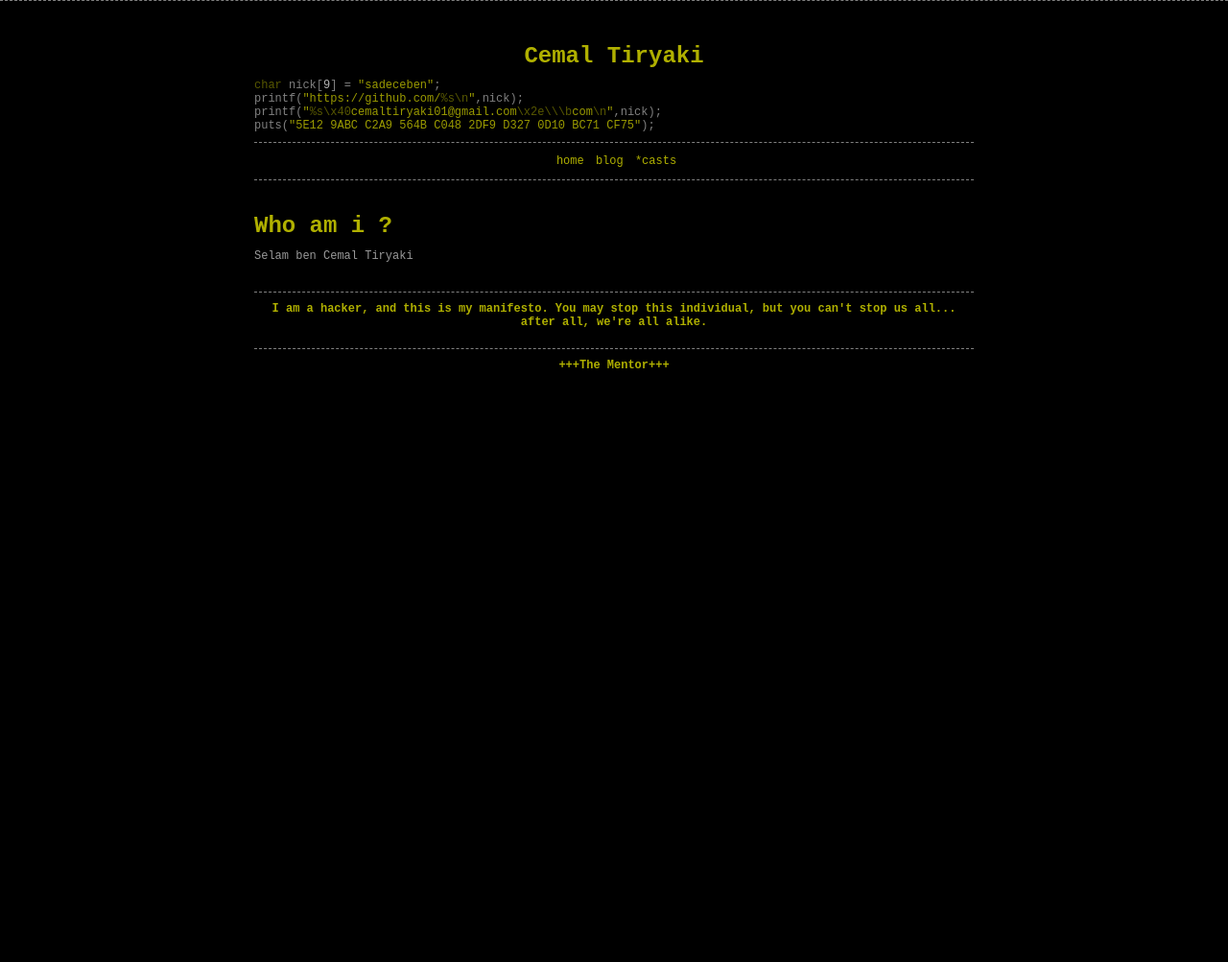
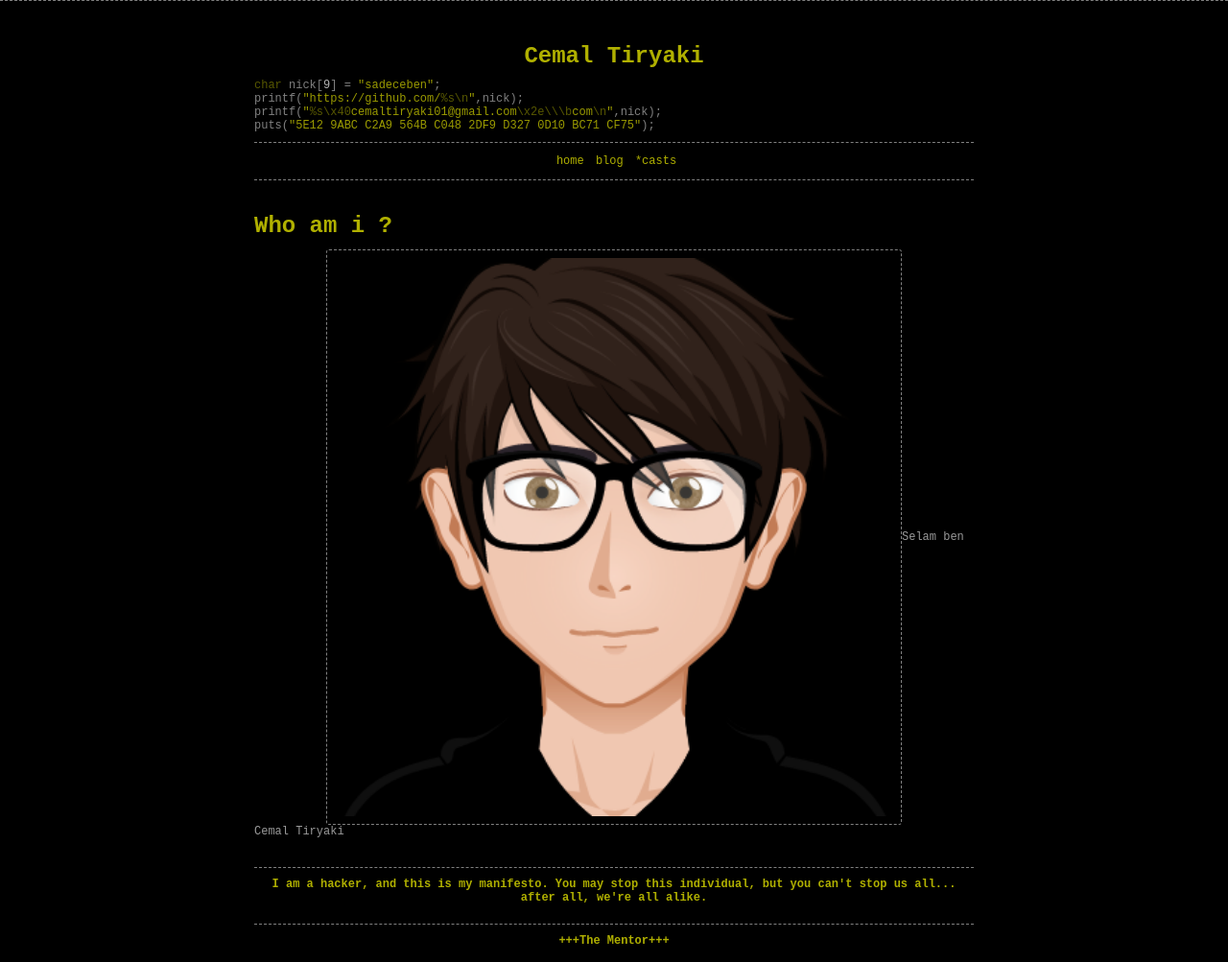
Before and after one commit to sadeceben/sadeceben.github.io, a Jekyll site: the page built from index.md, in a window 1280 px wide. Shown: the whole page at 96% size. Built offline with Jekyll 4.4.1, drawn with Linux system fonts in a browser that asks for light colours; our own code applies the rules of GitHub Pages for plain Markdown files; before the commit the page ends 900 px from its top, so only the background shows below that.

Commit message:
Update index.md

```diff
--- a/index.md
+++ b/index.md
@@ -4,4 +4,4 @@ layout: content
 
 # Who am i ?
 
-Selam ben Cemal Tiryaki
+![]({{ site.baseurl }}images/posts/2020/adam.jpg )Selam ben Cemal Tiryaki
```
